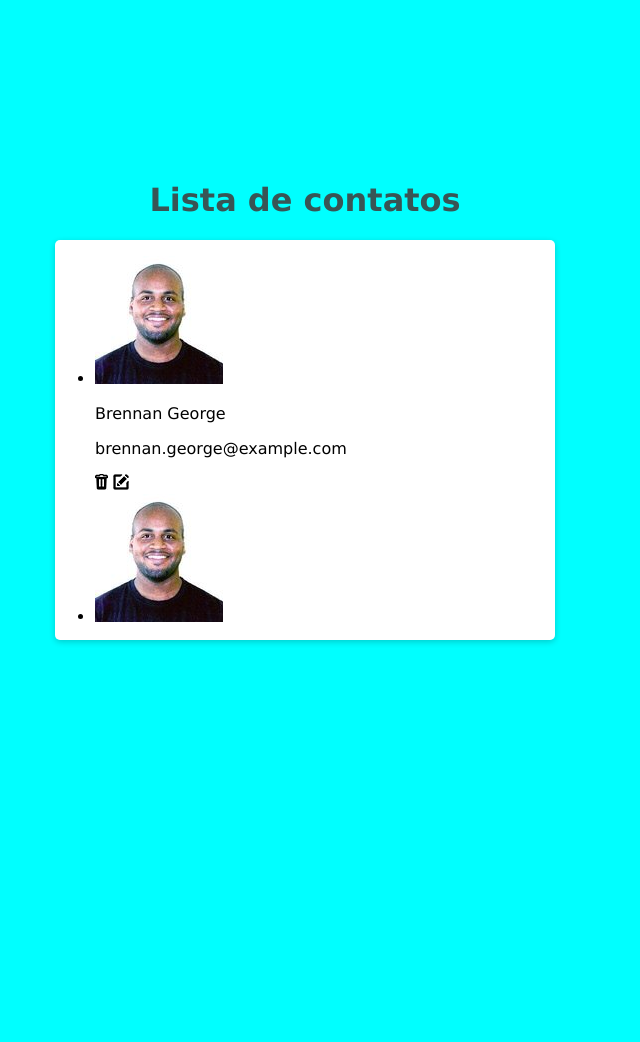
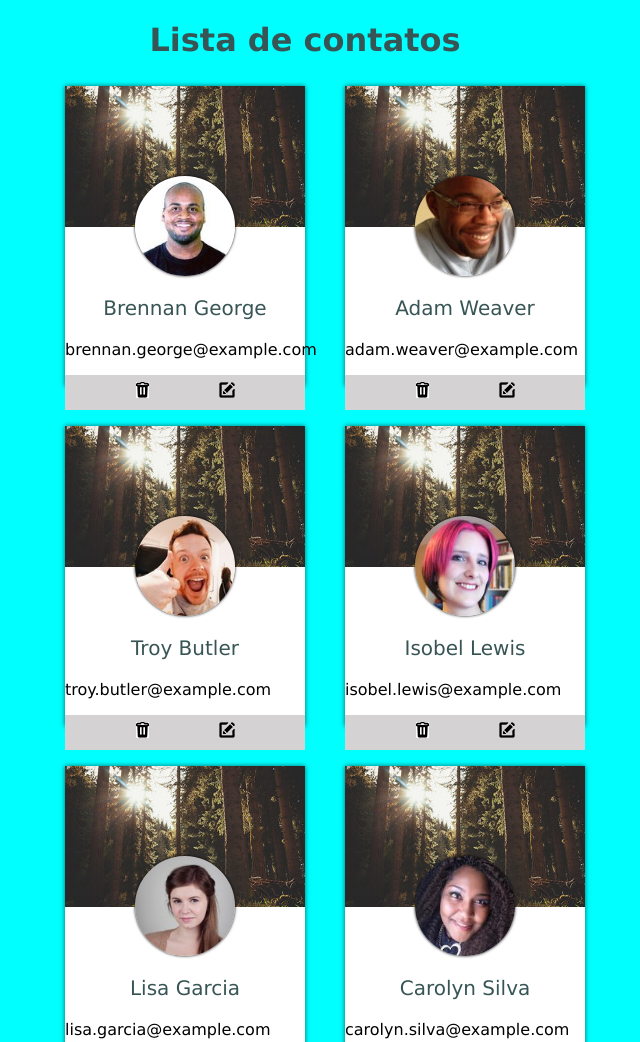
Before and after one commit to Seremendy/CursoFrontEnd2, a plain HTML site: page projeto_contatos_original/index.html in a window 1280 px wide. Shown: the top 1042 px of the page, without its empty margins (335-975 px from the left). Before the commit the page ends 800 px from the top, so only its background shows below. Drawn offline with Linux system fonts and the light colour scheme.

Commit message:
Projeto lista

```diff
--- a/projeto_contatos_original/estilo.css
+++ b/projeto_contatos_original/estilo.css
@@ -25,5 +25,47 @@ body {
     max-height: 400px;
     overflow-y: auto;
     border-radius: 5px;
-    box-shadow: 0 2px 6px rgba(0, 0, 0, 0.2);
+    box-shadow: 0 0 6px rgba(0, 0, 0, 0.5);
 }
+
+.list{
+    list-style-type: none;
+    margin: 0;
+    padding: 0;
+}
+
+.list-item {
+    display: flex;
+    padding: 2px;
+}
+
+.list-item-imagem img {
+    border-radius: 50%;
+    width: 100px;
+}
+
+.list-item__name {
+    margin: 10px;
+    font-size: 25px;
+    color: #385555;
+}
+
+.list-item__email {
+    margin: 10px;
+}
+
+.list-item__action {
+    display: flex;
+    align-items: center;
+    gap: 20px;
+    margin-left: 20px;
+    opacity: 0;
+}
+
+.list-item:hover {
+    background-color: #a3a3a3;
+}
+
+.list-item:hover .list-item__action {
+    opacity: 0.3;
+}
--- /dev/null
+++ b/projeto_contatos_original/estilo2.css
@@ -0,0 +1,64 @@
+html, body{
+    width: 100%;
+}
+
+body {
+    background-color: aqua;
+    margin: auto;
+    font-family: 'Lucida Sans', 'Lucida Sans Regular', 'Lucida Grande', 'Lucida Sans Unicode', Geneva, Verdana, sans-serif;
+
+    display: flex;
+    flex-direction: column;
+    align-items: center;
+}
+
+.main-title {
+    color: #385555;
+}
+
+.list {
+    display: flex;
+    flex-wrap: wrap;
+    width: 60%;
+    justify-content: center;
+    margin: auto;
+    gap: 30px;
+}
+
+.list-item {
+    list-style-type: none;
+    background-image: url(imagens/thumb02.jpg);
+    background-color: white;
+    background-size: contain;
+    background-repeat: no-repeat;
+    box-shadow: 0 0 5px rgb(0,0,0,0.6);
+    width: 240px;
+    height: 300px;
+    margin: 5px;
+}
+
+.list-item-imagem img{
+    display: flex;
+    margin: auto;
+    margin-top: 90px;
+    border-radius: 100%;
+    width: 100px;
+    box-shadow: 0 0 3px black;
+}
+
+.list-item__name {
+    color: #385555;
+    font-size: 20px;
+    display: flex;
+    justify-content: center;
+}
+
+.list-item__action {
+    background-color: #d4d2d2;
+    display: flex;
+    justify-content: center;
+    align-items: center;
+    width: 100%;
+    height: 35px;
+    gap: 70px;
+}
--- a/projeto_contatos_original/index.html
+++ b/projeto_contatos_original/index.html
@@ -6,7 +6,7 @@
     <meta http-equiv="X-UA-Compatible" content="IE=edge">
     <meta name="viewport" content="width=device-width, initial-scale=1.0">
     <title>Document</title>
-    <link rel="stylesheet" href="estilo.css">
+    <link rel="stylesheet" href="estilo2.css">
 
 </head>
 
@@ -33,12 +33,12 @@
 
             <li class="list-item">
                 <div class="list-item-imagem">
-                    <img src="imagens/1.jpg" alt="Brennan George">
+                    <img src="imagens/2.jpg" alt="Adam Weaver">
                 </div>
 
                 <div class="list-item__content">
-                    <p class="list-item__name">Brennan George</p>
-                    <p class="list-item__email">brennan.george@example.com</p>
+                    <p class="list-item__name">Adam Weaver</p>
+                    <p class="list-item__email">adam.weaver@example.com</p>
                 </div>
 
                 <di class="list-item__action">
@@ -49,12 +49,12 @@
 
             <li class="list-item">
                 <div class="list-item-imagem">
-                    <img src="imagens/1.jpg" alt="Brennan George">
+                    <img src="imagens/3.jpg" alt="Troy Butler">
                 </div>
 
                 <div class="list-item__content">
-                    <p class="list-item__name">Brennan George</p>
-                    <p class="list-item__email">brennan.george@example.com</p>
+                    <p class="list-item__name">Troy Butler</p>
+                    <p class="list-item__email">troy.butler@example.com</p>
                 </div>
 
                 <di class="list-item__action">
@@ -65,12 +65,12 @@
 
             <li class="list-item">
                 <div class="list-item-imagem">
-                    <img src="imagens/1.jpg" alt="Brennan George">
+                    <img src="imagens/4.jpg" alt="Isobel Lewis">
                 </div>
 
                 <div class="list-item__content">
-                    <p class="list-item__name">Brennan George</p>
-                    <p class="list-item__email">brennan.george@example.com</p>
+                    <p class="list-item__name">Isobel Lewis</p>
+                    <p class="list-item__email">isobel.lewis@example.com</p>
                 </div>
 
                 <di class="list-item__action">
@@ -81,12 +81,12 @@
 
             <li class="list-item">
                 <div class="list-item-imagem">
-                    <img src="imagens/1.jpg" alt="Brennan George">
+                    <img src="imagens/5.jpg" alt="Lisa Garcia">
                 </div>
 
                 <div class="list-item__content">
-                    <p class="list-item__name">Brennan George</p>
-                    <p class="list-item__email">brennan.george@example.com</p>
+                    <p class="list-item__name">Lisa Garcia</p>
+                    <p class="list-item__email">lisa.garcia@example.com</p>
                 </div>
 
                 <di class="list-item__action">
@@ -97,12 +97,12 @@
 
             <li class="list-item">
                 <div class="list-item-imagem">
-                    <img src="imagens/1.jpg" alt="Brennan George">
+                    <img src="imagens/6.jpg" alt="Carolyn Silva">
                 </div>
 
                 <div class="list-item__content">
-                    <p class="list-item__name">Brennan George</p>
-                    <p class="list-item__email">brennan.george@example.com</p>
+                    <p class="list-item__name">Carolyn Silva</p>
+                    <p class="list-item__email">carolyn.silva@example.com</p>
                 </div>
 
                 <di class="list-item__action">
```
